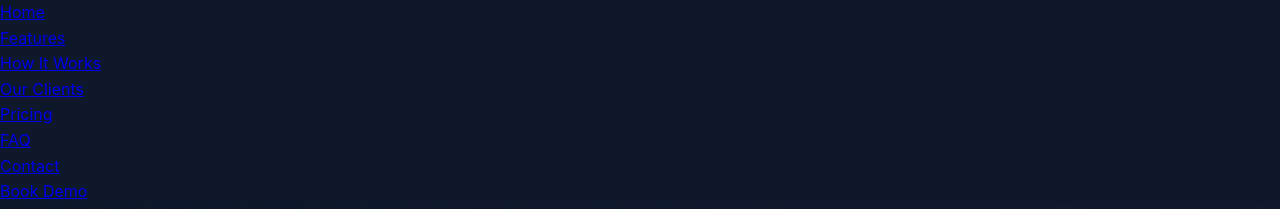
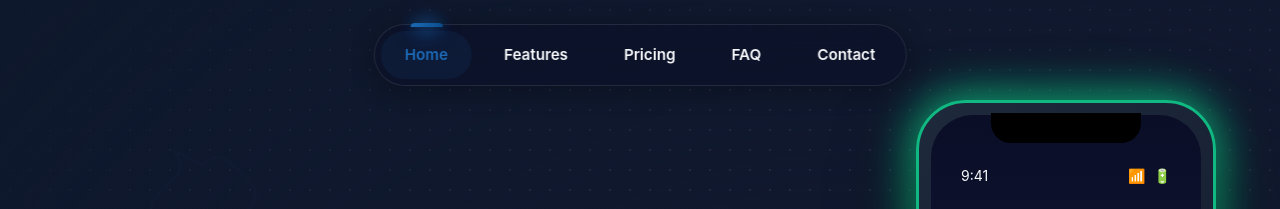
Before and after one commit to sidshirhat/nsmomentum-site, a plain HTML site: page index.html in a window 1280 px wide. Shown: the top 209 px of the page. Drawn offline with Linux system fonts and the light colour scheme; a script that the page names is missing.

Commit message:
Refactor navbar structure and update classes

```diff
--- a/index.html
+++ b/index.html
@@ -1879,20 +1879,16 @@
 </head>
 <body>
     <!-- Tubelight Navbar -->
-    <nav class="navbar">
-  <ul>
-    <li><a href="#hero" class="nav-link">Home</a></li>
-    <li><a href="#features" class="nav-link">Features</a></li>
-    <li><a href="#how-it-works" class="nav-link">How It Works</a></li>
-    <li><a href="#logo-cloud" class="nav-link">Our Clients</a></li>
-    <li><a href="#pricing" class="nav-link">Pricing</a></li>
-    <li><a href="#faq" class="nav-link">FAQ</a></li>
-    <li><a href="#contact" class="nav-link">Contact</a></li>
-    <li><a href="#book-demo" class="nav-link">Book Demo</a></li>
-    <span class="tubelight"></span>
-  </ul>
-</nav>
-
+    <nav class="tubelight-nav" id="tubelightNav">
+        <a href="#home" class="nav-item active" data-page="home">
+            Home
+            <div class="tubelight-glow"></div>
+        </a>
+        <a href="#features" class="nav-item" data-page="features">Features</a>
+        <a href="#pricing" class="nav-item" data-page="pricing">Pricing</a>
+        <a href="#faq" class="nav-item" data-page="faq">FAQ</a>
+        <a href="#demo" class="nav-item" data-page="demo">Contact</a>
+    </nav>
 
     <!-- Hero Section - Futuristic -->
     <section id="home" class="hero">
```
